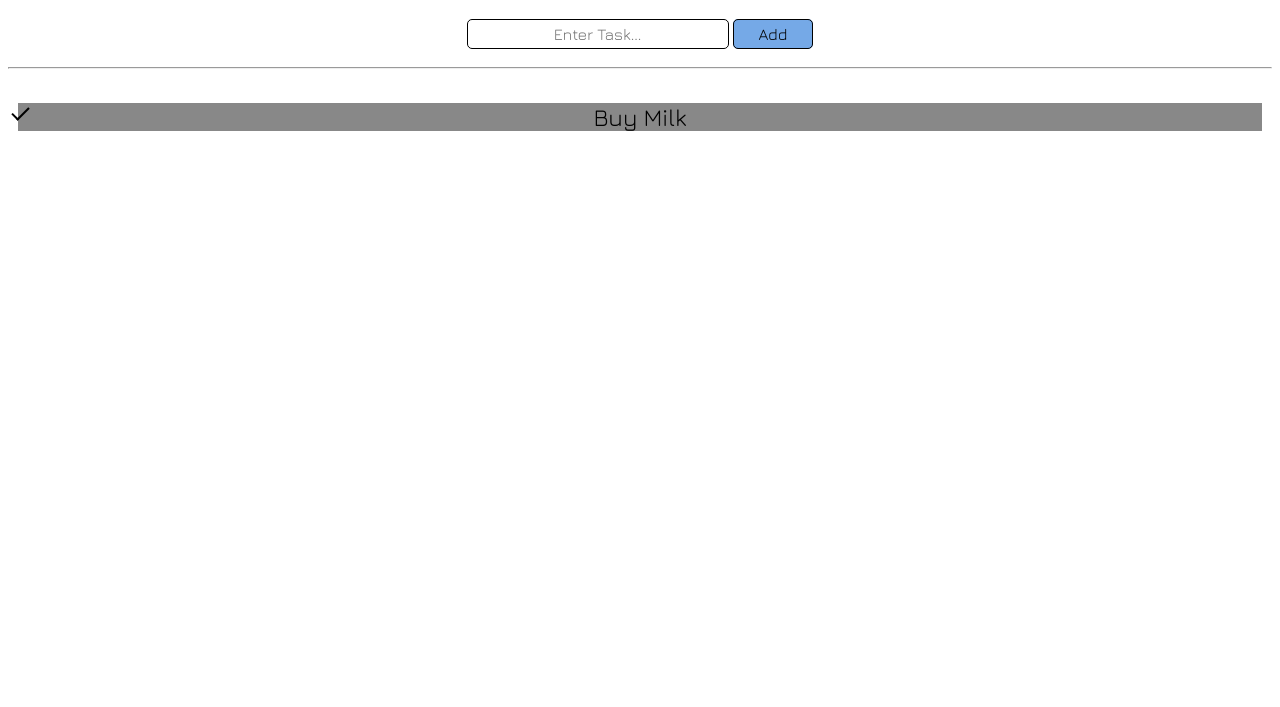
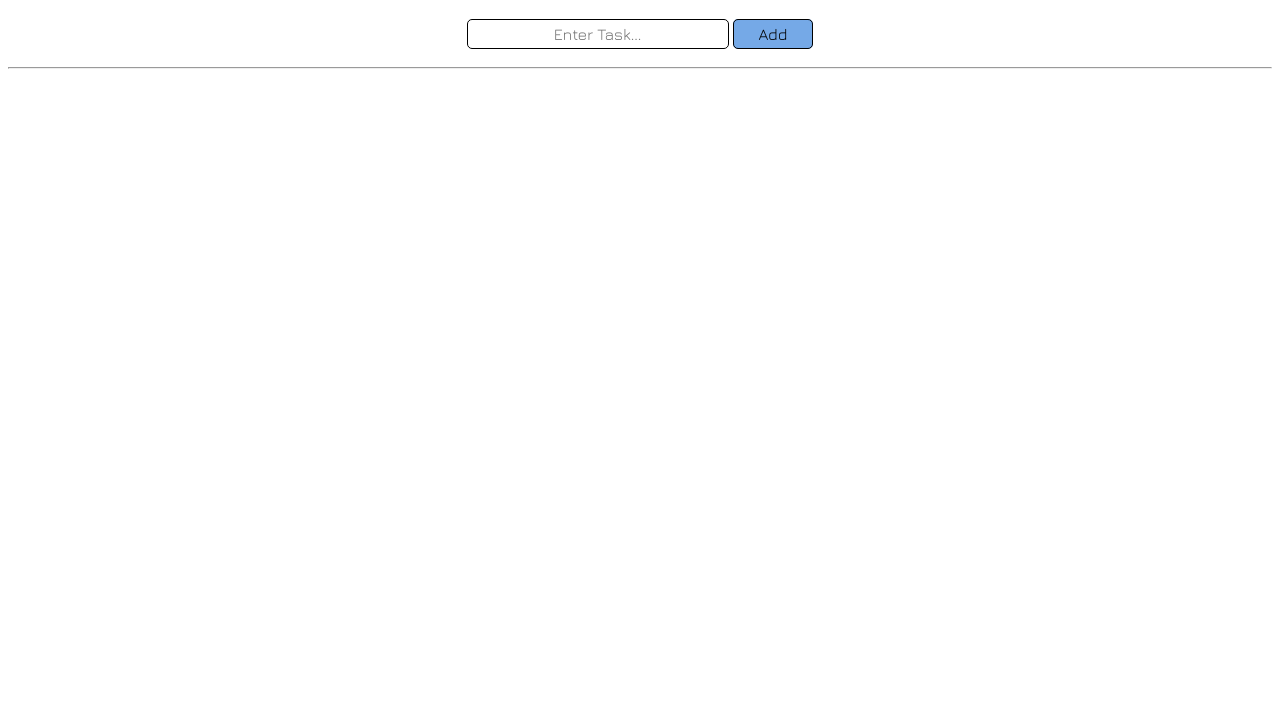
Before and after one commit to sierrawillliams/To-Do-List, a plain HTML site: page index.html in a window 1280 px wide. Shown: the part 93-800 px from the top of the page. Drawn offline with nearby package versions, Linux system fonts and the light colour scheme.

Commit message:
fixing things

```diff
--- a/ToDoList.css
+++ b/ToDoList.css
@@ -42,24 +42,6 @@ ul li:hover {
     background-color: #bbb;
 }
 
-
-ul li.checked {
-    background: #888;
-    color: #000;
-  }
-
-ul li.checked::before {
-    content: '';
-    position: absolute;
-    border-color: #000;
-    border-style: solid;
-    border-width: 0 2px 2px 0;
-    left: 16px;
-    transform: rotate(45deg);
-    height: 15px;
-    width: 7px;
-}
-
 .close {
     padding: 0px 10px;
     float: inline-end;
--- a/ToDoList.js
+++ b/ToDoList.js
@@ -24,6 +24,7 @@ function newElement() {
     }
   }
 
+
 var myNodelist = document.getElementsByTagName("LI");
 var i;
 for (i = 0; i < myNodelist.length; i++) {
@@ -43,11 +44,3 @@ for (i = 0; i < close.length; i++) {
     div.style.display = "none";
   }
 }
-
-// Add a "checked" symbol when clicking on a list item
-var list = document.querySelector('ul');
-list.addEventListener('click', function(ev) {
-  if (ev.target.tagName === 'LI') {
-    ev.target.classList.toggle('checked');
-  }
-}, false);
--- a/index.html
+++ b/index.html
@@ -18,7 +18,6 @@
             <hr/>
         </div>
         <ul id="tasks">
-            <li class="checked">Buy Milk</li>
         </ul>
     </body>
 </html>
```
